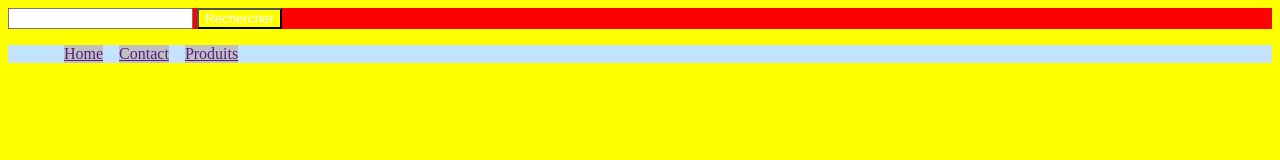
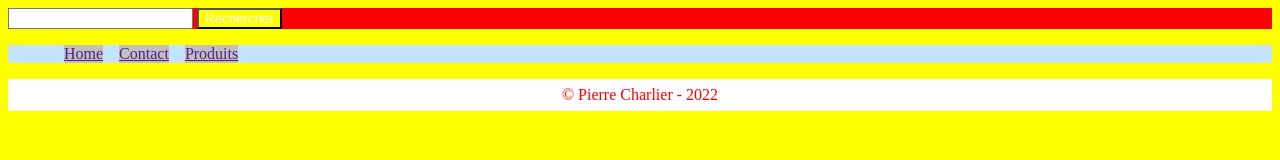
Before and after one commit to heloisehenaut/exercice-sccs-Cedric-H-lo-se, a plain HTML site: page index.html in a window 1280 px wide. Drawn offline with Linux system fonts and the light colour scheme.

Commit message:
add footer

```diff
--- a/index.html
+++ b/index.html
@@ -27,6 +27,8 @@
       </nav>
     </header>
     <main></main>
-    <footer></footer>
+    <footer class="footer">
+      <p>&copy; Pierre Charlier - 2022</p>
+    </footer>
   </body>
 </html>
--- /dev/null
+++ b/scss/_components/_footer.scss
@@ -0,0 +1,6 @@
+.footer {
+    background-color: $color_primaire_light;
+    height: 2rem;
+    text-align: center;
+    line-height: 2rem;
+}
--- a/scss/style.scss
+++ b/scss/style.scss
@@ -2,6 +2,7 @@
 @import "mixins";
 @import "_components/search-form";
 @import "_components/nav-bar";
+@import "_components/footer";
 
 body {
     background-color:$color_primaire;
```
Also changed, not shown: style/style.css, style/style.min.css, 2 other files.
